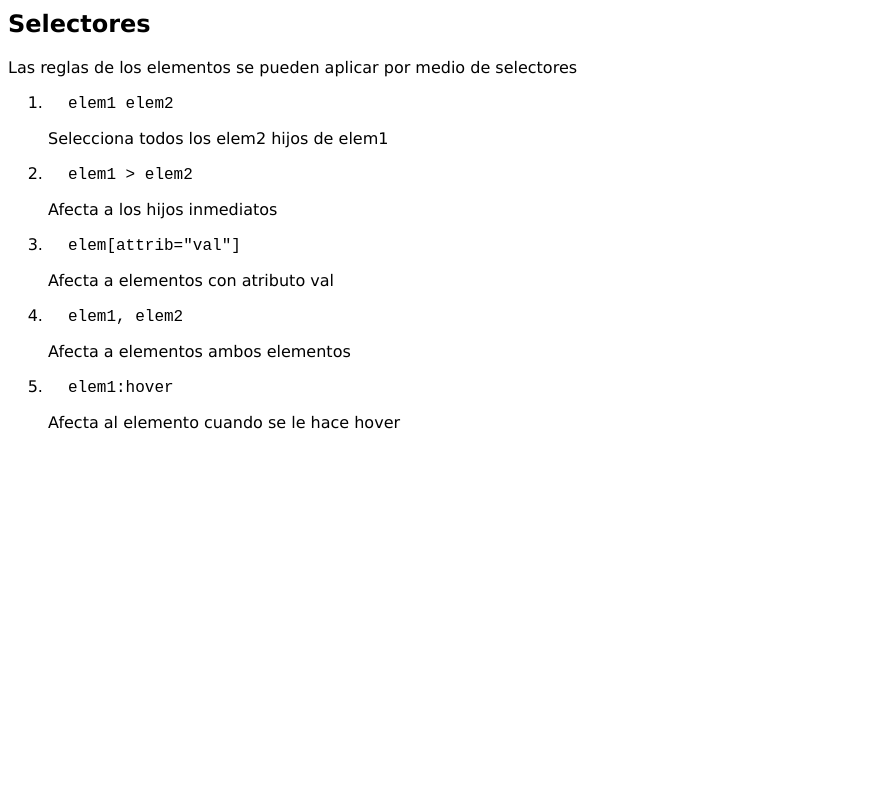
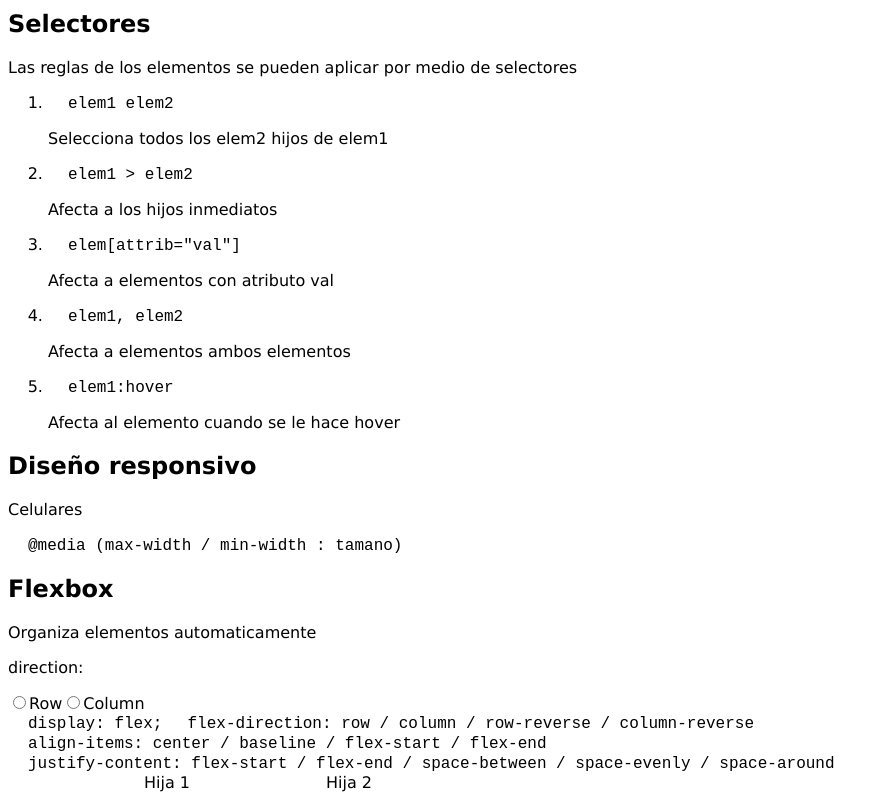
Before and after one commit to NissimBet/WebDev-RestaurantMenu, a plain HTML site: page notes/claseCSS.html in a window 1280 px wide. Shown: the part 2579-3379 px from the top of the page, without its empty margins (0-888 px from the left). Before the commit the page ends 3027 px from the top, so only its background shows below. Drawn offline with Linux system fonts and the light colour scheme.

Commit message:
notas clase flexbox

```diff
--- a/notes/claseCSS.html
+++ b/notes/claseCSS.html
@@ -197,8 +197,55 @@
       </ol>
     </div>
 
+    <div>
+      <h2>Diseño responsivo</h2>
+      <p>Celulares </p>
+      <code>@media (max-width / min-width : tamano)</code>
+    </div>
 
+    <div>
+      <h2>Flexbox</h2>
+      <p>Organiza elementos automaticamente </p>
+      <form action="#" name="FlexForm">
+        <p>direction:</p>
+        <div style="display: flex;">
+          <label for="FlexDirectionTrue"><input type="radio"  value="row" name="direction">Row </label>
+          <label for="FlexDirectionFalse"><input type="radio" value="column"  name="direction">Column</label>
+          </div>
+      </form>
+      <code>display: flex;</code>
+      <code>flex-direction: row / column / row-reverse / column-reverse</code>
+      <code>align-items: center / baseline / flex-start / flex-end</code>
+      <code>justify-content: flex-start / flex-end / space-between / space-evenly / space-around</code>
+      <div class="contenedor" style="display: flex; flex-direction: row; justify-content: space-evenly; max-width: 500px;">
+        <div class="hija">
+          Hija 1
+        </div>
+        <div class="hija">
+          Hija 2
+        </div>
+      </div>
+    </div>
   </main>
 </body>
 
+<script>
+  function start() {
+    var radio = document.FlexForm.direction;
+    var prev = null;
+    for(var i = 0; i < radio.length; i++) {
+      radio[i].addEventListener('change', function() {
+        (prev) ? console.log(prev.value) : null;
+        if (this !== prev) {
+          prev = this;
+        }
+        console.log(this.value);
+      })
+    }
+
+  }
+
+  start();
+</script>
+
 </html>
```
Also changed, not shown: restaurantMenu/css/index.css (+8 -0 lines), 1 other file.
